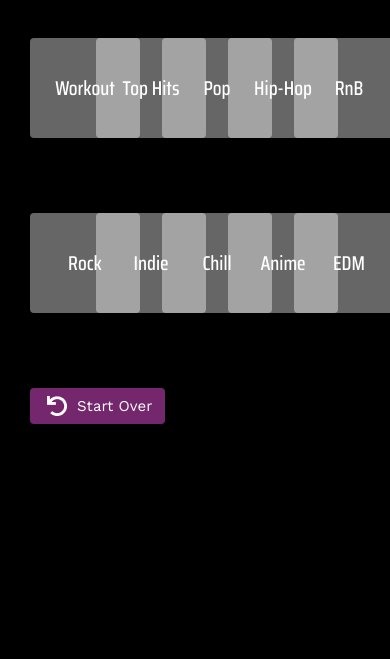
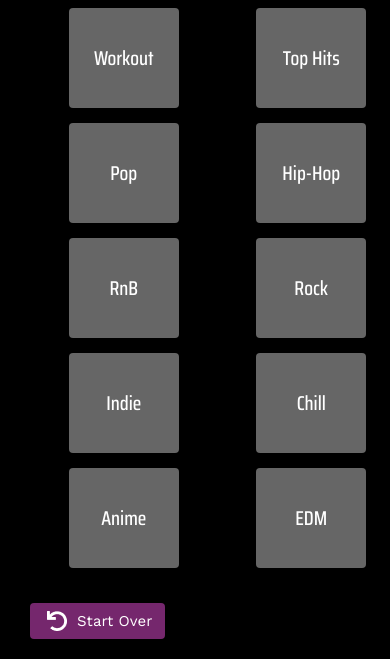
Before and after one commit to hannahnengel/ajax-project, a website: page genre.html in a window 390 px wide. Shown: the part 232-891 px from the top of the page. Before the commit the page ends 844 px from the top, so only its background shows below. Drawn offline with nearby package versions, Linux system fonts and the light colour scheme; no server answers.

Commit message:
Create HTML Skeleton for the Select a Genre Page and style in CSS for mobile #1

```diff
--- a/css/layout.css
+++ b/css/layout.css
@@ -1,5 +1,7 @@
 .container {
   margin: 20px 30px;
+  min-width: 375px;
+  max-width: 1500px;
 }
 
 @media only screen and (max-width: 733px) {
@@ -10,11 +12,43 @@
   header > div.container > div.row > div.column-third {
     padding: 0;
   }
+
+  .selection-container {
+    display: flex;
+    width: 100%;
+    height: 575px;
+    justify-content: center;
+    align-items: stretch;
+    flex-direction: row;
+    text-align: center;
+    flex-wrap: wrap;
+  }
+
+  .select-button-div {
+    flex-basis: 50%;
+  }
+}
+
+@media only screen and (min-width: 734px) {
+  .selection-container {
+    display: flex;
+    width: 100%;
+    height: 300px;
+    justify-content: center;
+    align-items: center;
+    text-align: center;
+    flex-direction: column;
+    flex-wrap: wrap;
+  }
+
+  .select-button-div {
+    flex-basis: 50%;
+  }
 }
 
 .row {
   display: flex;
-  margin: 30px 0;
+  margin: 20px 0;
 }
 
 .column-full {
@@ -26,12 +60,6 @@
 .column-third {
   width: calc(100% / 3);
   text-align: center;
-}
-
-.column-fifth {
-  width: calc(100% / 5);
-  text-align: center;
-  margin-bottom: 45px;
 }
 
 .start-over-div {
--- a/genre.html
+++ b/genre.html
@@ -10,7 +10,7 @@
   <link rel="stylesheet" href="css/layout.css">
   <link rel="stylesheet" href="css/styles.css">
   <link rel="preconnect" href="https://fonts.googleapis.com">
-  <link rel="preconnect" href="https://fonts.gstatic.com" crossorigin>
+  <link rel="preconnect" href="https://fonts.gstatic.com" crossorigin="anonymous">
   <link
     href="https://fonts.googleapis.com/css2?family=Saira+Condensed:wght@500&family=Work+Sans:wght@400;700&display=swap"
     rel="stylesheet">
@@ -39,37 +39,37 @@
       </div>
     </div>
     <div class="row">
-      <div class="column-fifth">
+      <div class="selection-container">
+        <div class="select-button-div">
           <button data-value="workout" class="select-button">Workout</button>
         </div>
-      <div class="column-fifth">
+        <div class="select-button-div">
           <button data-value="top-hits" class="select-button">Top Hits</button>
         </div>
-      <div class="column-fifth">
+        <div class="select-button-div">
           <button data-value="pop" class="select-button">Pop</button>
         </div>
-      <div class="column-fifth">
+        <div class="select-button-div">
           <button data-value="hip-hop" class="select-button">Hip-Hop</button>
         </div>
-      <div class="column-fifth">
+        <div class="select-button-div">
           <button data-value="rnb" class="select-button">RnB</button>
         </div>
-    </div>
-    <div class="row">
-      <div class="column-fifth">
+        <div class="select-button-div">
           <button data-value="rock" class="select-button">Rock</button>
         </div>
-      <div class="column-fifth">
+        <div class="select-button-div">
           <button data-value="Indie" class="select-button">Indie</button>
         </div>
-      <div class="column-fifth">
+        <div class="select-button-div">
           <button data-value="chill" class="select-button">Chill</button>
         </div>
-      <div class="column-fifth">
+        <div class="select-button-div">
           <button data-value="Anime" class="select-button">Anime</button>
         </div>
-      <div class="column-fifth">
+        <div class="select-button-div">
           <button data-value="edm" class="select-button">EDM</button>
+        </div>
       </div>
     </div>
     <div class="row">
```
Also changed, not shown: index.html (+1 -1 lines), welcome.html (+1 -1 lines). Lines whose indentation alone changed are shown as unchanged.
